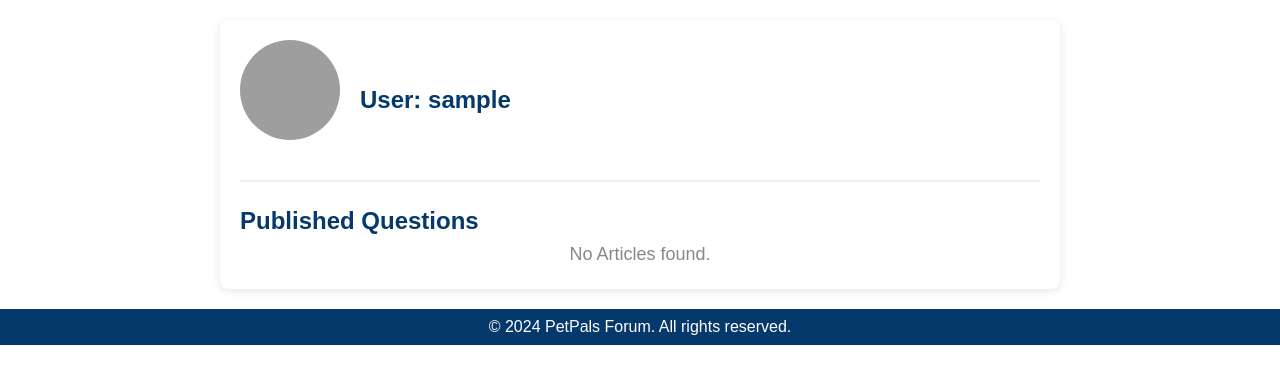
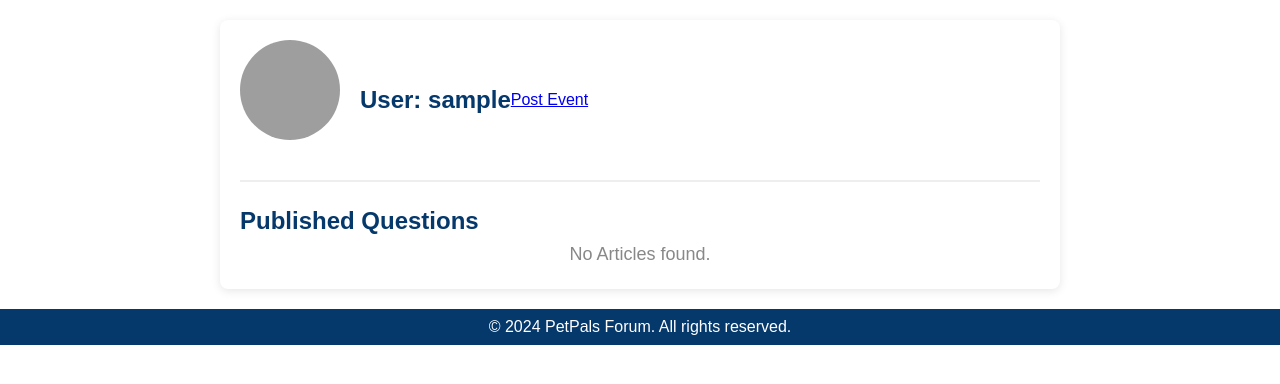
Before and after one commit to 953740669wu/CITS3403, a Flask app: a page that uses app/templates/my_questions.html in a window 1280 px wide. Shown: the part 98-482 px from the top of the page. Run offline with Flask 3, Linux system fonts and the light colour scheme; the visitor is signed in with stand-in values (Sample User, id 1); data comes from the database, SQL or seed files in the repository; data that the repository does not hold is empty; grey boxes are pictures that could not be loaded.

Commit message:
Update my_questions.html

```diff
--- a/app/templates/my_questions.html
+++ b/app/templates/my_questions.html
@@ -9,6 +9,7 @@
     <div class="profile-header">
         <img src="https://www.gravatar.com/avatar/{{ current_user.avatar_hash }}?d=identicon&s=100" alt="Avatar" class="avatar">
         <h1 class="user-name">User: {{ current_user.username }}</h1>
+        <a href="/create_event">Post Event</a>
     </div>
     <h2>Published Questions</h2>
     {% if questions %}
```
